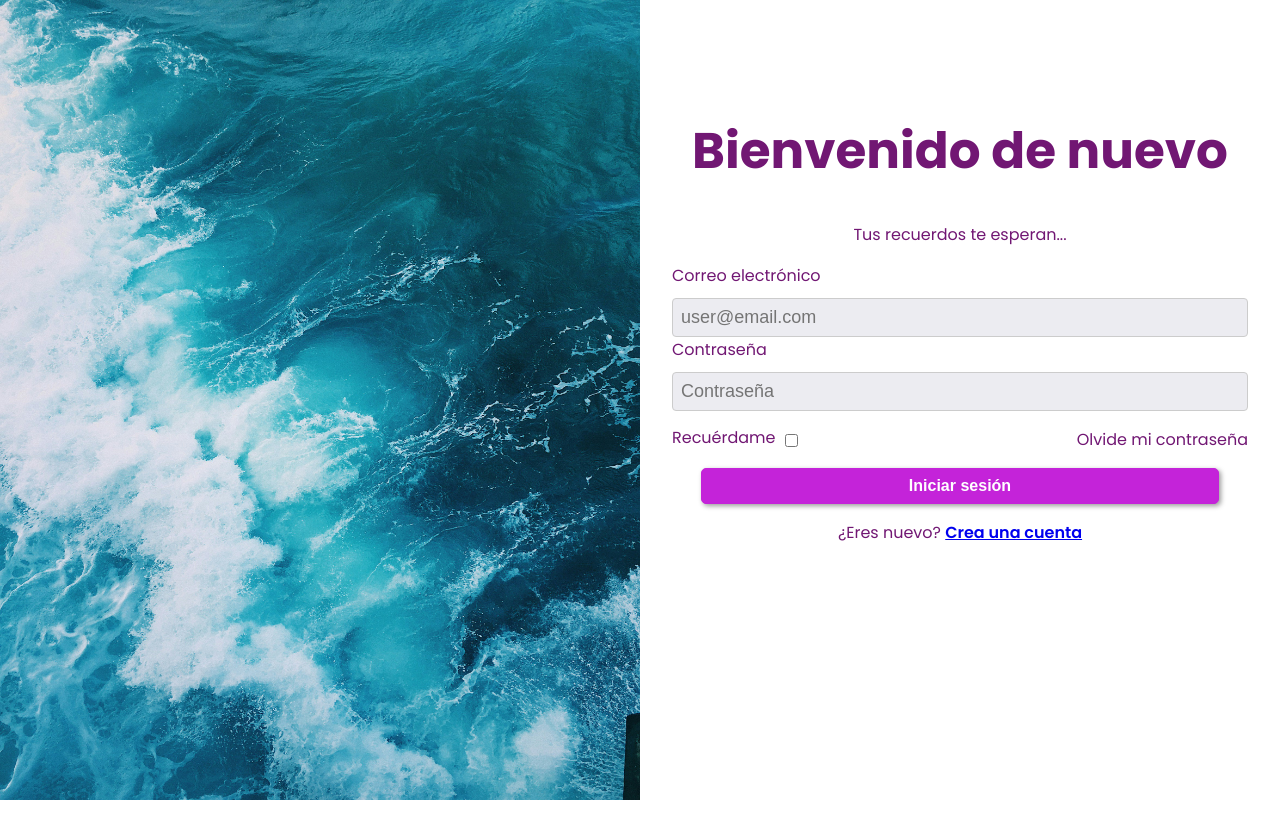
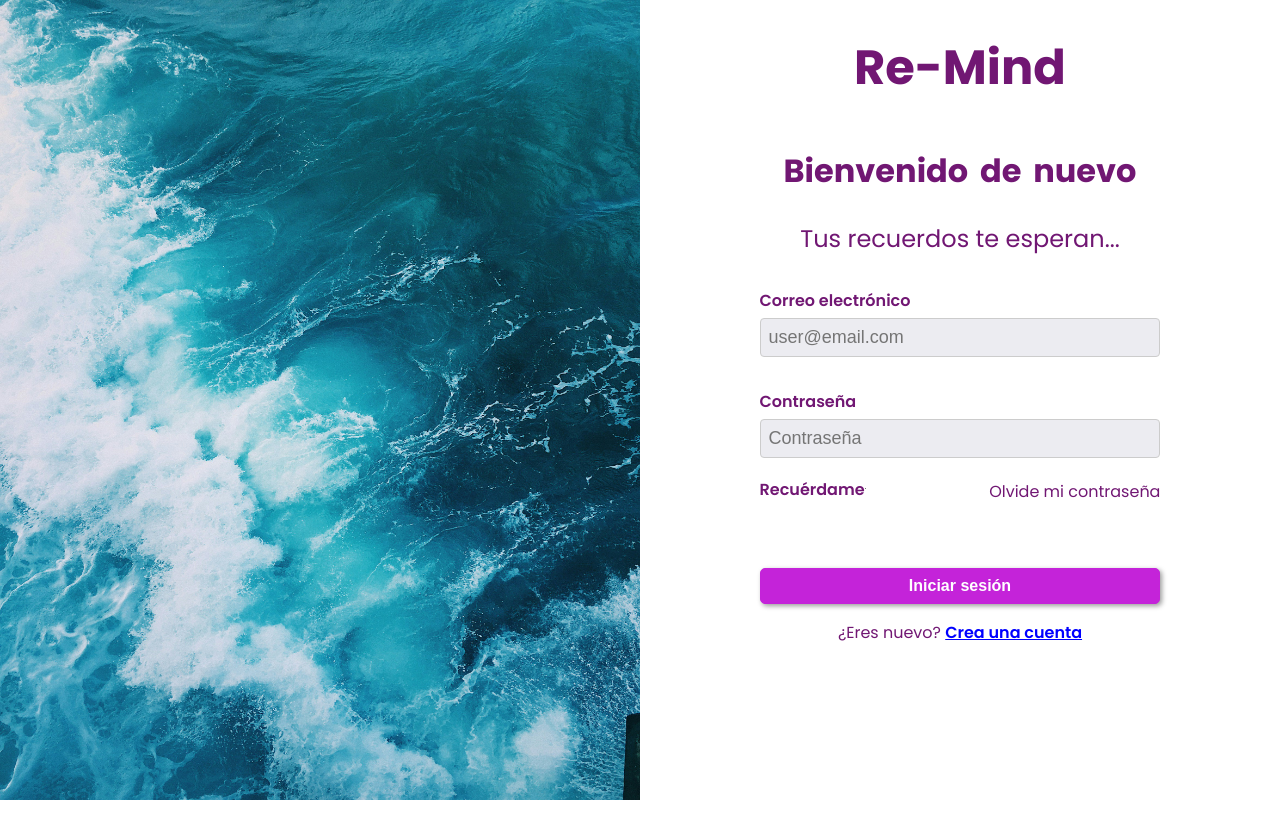
Before and after one commit to No-Country/c15-55-ft-php, a React (Vite) app: page /login in a window 1280 px wide. After the commit the page ends 800 px from the top, so only its background shows below. Built offline with nearby package versions, Linux system fonts and the light colour scheme; no server answers; the database is empty.

Commit message:
added padding/style to login/signup form

```diff
--- a/src/containers/login/Login.css
+++ b/src/containers/login/Login.css
@@ -1,13 +1,6 @@
-/* html,
-body {
-  margin: 0;
-  padding: 0;
-  width:100%;
-  font-family:'Gill Sans', 'Gill Sans MT', Calibri, 'Trebuchet MS', sans-serif;
-} */
-
 .login {
   /* border: 1px solid red; */
+  background-color: #FFFFFF;
 }
 
 .login_container {
@@ -23,22 +16,49 @@ body {
    background-image: url(../../assets/seabackground.jpg);
    background-repeat: no-repeat;
    background-size: 100% 100%;
+   /* background-size: cover; */
 }
 .column_right {
   flex: 50%;
+  display: flex;
+  flex-direction: column;
+  text-align: center;
+}
+
+.title-div {
+  /* border: 1px solid black; */
+  height: 15%;
+}
+
+.title-div h1 {
+  font-size: 3rem;
 }
 
 .form_container {
   /* border: 1px solid blue; */
-  height: 95%;
-  padding-top: 5em;
-  text-align: center;
+  height: 100%;
+  margin: 0 auto;
+}
+
+.form_container h2 {
+  font-size: 2rem;
+  word-spacing: 5px;
+}
+
+.form_container p {
+  font-size: 1.5rem;
 }
 
 form {
   text-align: left;
+  /* width: 80%; */
   margin-left: 2em;
   margin-right: 2em;
+}
+
+form label {
+  font-weight: 600;
+  margin-top: 2rem;
 }
 
 form input {
@@ -47,37 +67,51 @@ form input {
 
 .section-checkbox {
   display: flex;
-  font-size: 1em;
   justify-content: space-between;
-}
-
-.section-checkbox-create {
-  /* justify-content: left; */
-  display: flex;
-  width: 100%;
-  justify-content: left;
-  margin-top: 1em;
-  margin-bottom: 1em;
-  /* border: 1px solid red; */
+  align-items: center;
 }
 
 .section-checkbox div {
   display: flex;
   align-items: center;
+  justify-content: space-between;
 }
 
-.section-checkbox label {
-  margin-right: 5px;
+.section-checkbox-label-box {
+  display: flex;
+  justify-content: flex-start;
+  /* border: 1px solid green; */
+  /* flex-direction: row; */
+  width: 50%;
+  align-items: center;
+}
+
+.section-checkbox-label-box label {
+ margin-top: 0;
+}
+
+.input-checkbox {
+  margin-left: 0px;
+  width: 5%;
+  margin-left: 0;
+  margin-top: 1px;
+  font-size: 1em;
+  color: black;
+}
+
+.section-checkbox p {
+  font-size: 1rem;
 }
 
 .section-checkbox input {
-
+  /* display: flex; */
 }
 
 .submit-btn-container {
   display: flex;
   text-align: center;
   justify-content: center;
+  margin-top: 3rem;
 }
 
 .sbt-btn {
@@ -85,7 +119,7 @@ form input {
   background-color: #c423d9;
   border-radius: 5px;
   color: white;
-  width: 90%;
+  width: 100%;
   cursor: pointer;
   box-shadow: 2px 2px 5px rgba(0, 0, 0, 0.4);
   font-size: 1em;
@@ -103,6 +137,7 @@ form input {
 
 .links {
   font-weight: 600;
+  color: blue;
 }
 
 @media screen and (max-width: 576px){
--- a/src/containers/login/Login.jsx
+++ b/src/containers/login/Login.jsx
@@ -34,25 +34,32 @@ const Login = () => {
   }
 
   return (
+    // <main>
       <div className="login">
         <div className="login_container">
           <div className="column_left">
           </div>
           <div className="column_right">
+            <div className='title-div'>
+              <h1>Re-Mind</h1>
+            </div>
             <div className="form_container">
-            <h1 className="titulo">Bienvenido de nuevo</h1>
+              <h2>Bienvenido de nuevo</h2>
               <p className="parrafo">Tus recuerdos te esperan...</p>
               <form onSubmit={handleLogin}>
-              <label htmlFor='email'>Correo electrónico</label>
+                <label htmlFor='email'>Correo electrónico
                 <input id='email' type="email" name='email' placeholder="user@email.com" value={email}
                   onChange={e => setEmail(e.target.value)}/>
-              <label htmlFor='password'>Contraseña</label>
+                </label>
+                <label htmlFor='password'>Contraseña
                 <input id='password' type="password" name='password' placeholder="Contraseña" value={password}
                   onChange={e => setPassword(e.target.value)}/>
+                </label>
                 <div className='section-checkbox'>
-                <div>
-                  <label htmlFor='recuerdame'>Recuérdame</label>
+                  <div className="section-checkbox-label-box">
+                    <label htmlFor='recuerdame'>Recuérdame
                     <input type="checkbox" id='remember' name='remember' value='Recuerdame' className='input-checkbox' />
+                    </label>
                   </div>
                   <div>
                     <p>Olvide mi contraseña</p>
@@ -74,6 +81,7 @@ const Login = () => {
           </div>
         </div>
       </div>
+    // </main>
   );
 };
 
--- a/src/containers/signup/Signup.css
+++ b/src/containers/signup/Signup.css
@@ -1,63 +1,145 @@
+.login {
+  /* border: 1px solid red; */
+  background-color: #FFFFFF;
+}
 
-  h1 {
-    margin: 0 auto;
-    font-size: 1.5rem;
-  }
-  p {
-    margin: 0 auto;
-    font-size: 0.9rem;
-  }
 .login_container {
   margin: 0 auto;
   padding: 0 auto;
   display: flex;
   height: 100vh;
+  /* border: 1px solid green; */
 }
+
 .column_left {
   flex: 50%;
   background-color: #F8F8F8;
+  background-image: url(../../assets/seabackground.jpg);
+  background-repeat: no-repeat;
+  background-size: 100% 100%;
+  /* background-size: cover; */
 }
+
 .column_right {
   flex: 50%;
-    padding: 10vw 10vw;
-  }
-  form {
-    margin: 25px auto;
-  }
-  .form_container {
-     width:75%;
-  }
-  .form_group {
-    margin: 15px 0;
   display: flex;
   flex-direction: column;
+  text-align: center;
 }
-  .form_group label {
-    font-size: 0.85rem;
+
+.title-div {
+  /* border: 1px solid black; */
+  height: 15%;
+}
+
+.title-div h1 {
+  font-size: 3rem;
+}
+
+.form_container {
+  /* border: 1px solid blue; */
+  height: 100%;
+  margin: 0 auto;
+}
+
+.form_container h2 {
+  font-size: 2rem;
+  word-spacing: 5px;
+}
+
+.form_container p {
+  font-size: 1.5rem;
+}
+
+form {
+  text-align: left;
+  /* width: 80%; */
+  margin-left: 2em;
+  margin-right: 2em;
+}
+
+form label {
   font-weight: 600;
+  margin-top: 2rem;
 }
-  .form_group_2col {
+
+form input {
+  text-align: left;
+}
+
+.section-checkbox {
   display: flex;
-    flex-direction: row;
   justify-content: space-between;
-    font-size: 0.75rem;
+  align-items: center;
 }
-  .form_group input, .form_group button {
-    margin:5px 0;
-    padding: 1px 5px;
-    height:5vh;
-    font-size:0.8rem;
-    border: 1px solid #ccc;
+
+.section-checkbox div {
+  display: flex;
+  align-items: center;
+  justify-content: flex-start;
+}
+
+.section-checkbox-label-box {
+  display: flex;
+  justify-content: flex-start;
+  /* border: 1px solid green; */
+  /* flex-direction: row; */
+  width: 50%;
+  align-items: center;
+}
+
+.section-checkbox-label-box label {
+  margin-top: 0;
+}
+
+.section-checkbox-label-box .input-checkbox {
+  margin-left: 0px;
+  width: 1%;
+  /* margin-left: 5px; */
+  /* margin-top: 1px; */
+}
+
+.section-checkbox p {
+  font-size: 1rem;
+}
+
+.section-checkbox input {
+  /* display: flex; */
+}
+
+.submit-btn-container {
+  display: flex;
+  text-align: center;
+  justify-content: center;
+  margin-top: 3rem;
+}
+
+.sbt-btn {
+  border: 1px solid #c423d9;
+  background-color: #c423d9;
   border-radius: 5px;
+  color: white;
+  width: 100%;
+  cursor: pointer;
+  box-shadow: 2px 2px 5px rgba(0, 0, 0, 0.4);
+  font-size: 1em;
+  font-weight: 600;
+  padding: .5em;
 }
-  .nuevo {
-      font-size: 0.75rem;
+
+.link-bottom {}
+
+.link-bottom p {
+  font-size: 1em;
+}
+
+.links {
   font-weight: 600;
+  color: blue;
 }
-  .link {
-      font-size: 0.75rem;
+
+@media screen and (max-width: 576px) {
+  .column_left {
+    display: none;
   }
- .parrafo {
-    font-size: 0.75rem;
-    font-weight: 400;
 }
--- a/src/containers/signup/Signup.jsx
+++ b/src/containers/signup/Signup.jsx
@@ -1,6 +1,7 @@
 import React, { useState } from 'react';
 import { useNavigate, Link } from 'react-router-dom';
-import '../login/Login.css';
+// import '../login/Login.css';
+import '../signup/Signup.css';
 import { getAuth, createUserWithEmailAndPassword } from "firebase/auth";
 import { collection, addDoc } from "firebase/firestore";
 import { db } from "../../config/firestore";
@@ -38,32 +39,36 @@ const Signup = () => {
         <div className="column_left">
         </div>
         <div className="column_right">
+          <div className='title-div'>
+            <h1>Re-Mind</h1>
+          </div>
           <div className="form_container">
-            <h1 className='titulo'>Crea una cuenta</h1>
+            <h2>Crea una cuenta</h2>
             <p className='parrafo'>Proporciona tus datos</p>
             <form onSubmit={handleCreate}>
-              <label>Nombre de usuario</label>
+              <label>Nombre de usuario
               <input type="text" placeholder="Username" onChange={e => setUsername(e.target.value)} />
-              <label htmlFor='email'>Correo electrónico</label>
+              </label>
+              <label htmlFor='email'>Correo electrónico
               <input id='email' type="email" name='email' placeholder="email@gmail.com"  value={email}
                 onChange={e => setEmail(e.target.value)} required/>
-              <label htmlFor='password'>Contraseña</label>
+              </label>
+              <label htmlFor='password'>Contraseña
               <input id='password' type="password" name='password' placeholder="Tdfg%63S" value={password}
                 onChange={e => setPassword(e.target.value)} required/>
+              </label>
               <div className='section-checkbox'>
-                  <div className='section-checkbox-create'>
-                    <label for='terminos'>Acepto los terminos y condiciones</label>
+                {/* <div className='section-checkbox-label-box'>
+                  <label htmlFor='terminos'>Acepto los terminos y condiciones
                   <input type='checkbox' id='terminos' name='terminos' value='terminos'></input>
-                  </div>
+                  </label>
+                </div> */}
               </div>
               <div className='submit-btn-container'>
                 <button className='sbt-btn' type="submit">Crear Cuenta</button>
               </div>
-
-
-
             </form>
-            <div className="form_group">
+            <div className="link-bottom">
               <p className="nuevo">
                 ¿Ya Eres usuario?{" "}
                 <Link className="links" to='/login'>
```
Also changed, not shown: src/assets/loginIMG.jpg (added). Lines whose indentation alone changed are shown as unchanged.
